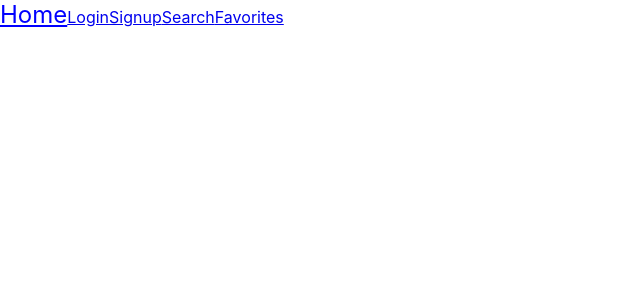
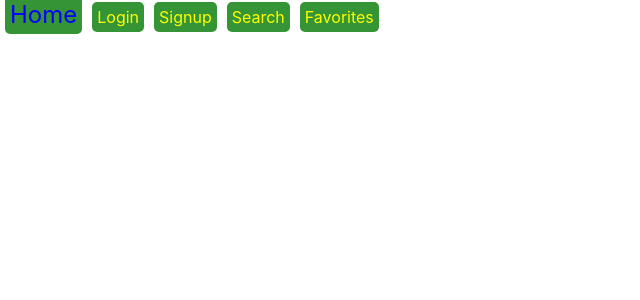
Before and after one commit to yosefkirkcohen/lab-14-favorites-fe, a React (Create React App) app: page / in a window 1280 px wide. Shown: the top 300 px of the page, without its empty margins (0-640 px from the left). Built offline with nearby package versions, Linux system fonts and the light colour scheme.

Commit message:
more nav links

```diff
--- a/src/App.css
+++ b/src/App.css
@@ -51,6 +51,15 @@
   width: 250px;
 }
 
+.navlink {
+  color: yellow;
+  text-decoration: none;
+  margin: 5px;
+  background-color: rgb(53, 148, 53);
+  padding: 5px;
+  border-radius: 5px;
+}
+
 .active-link {
   font-size: 1.5rem;
   color: blue;
--- a/src/App.js
+++ b/src/App.js
@@ -33,22 +33,27 @@ export default class App extends Component {
                   <header>
                   <NavLink
                       exact activeClassName='active-link'
+                      className = 'navlink'
                       to='/'>Home
                   </NavLink>
                   <NavLink
                       exact activeClassName='active-link'
+                      className = 'navlink'
                       to='/login'>Login
                   </NavLink>
                   <NavLink
                       exact activeClassName='active-link'
+                      className = 'navlink'
                       to='/signup'>Signup
                   </NavLink>
                   <NavLink
                       exact activeClassName='active-link'
+                      className = 'navlink'
                       to='/search'>Search
                   </NavLink>
                   <NavLink
                       exact activeClassName='active-link'
+                      className = 'navlink'
                       to='/favorites'>Favorites
                   </NavLink>
                   </header>
```
